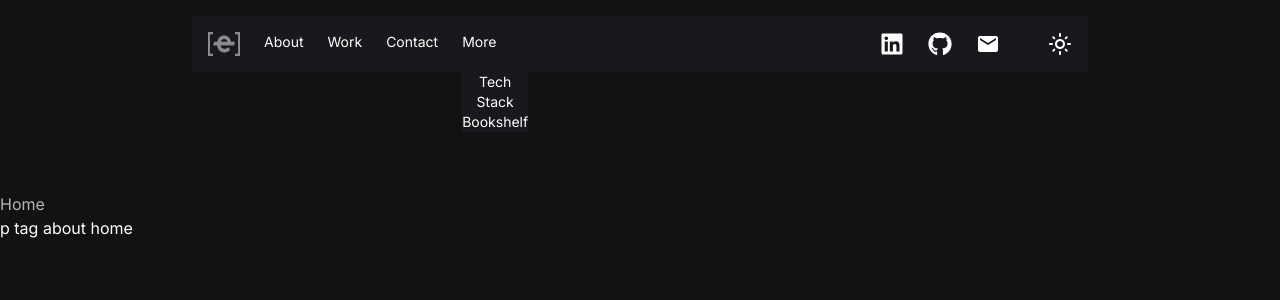
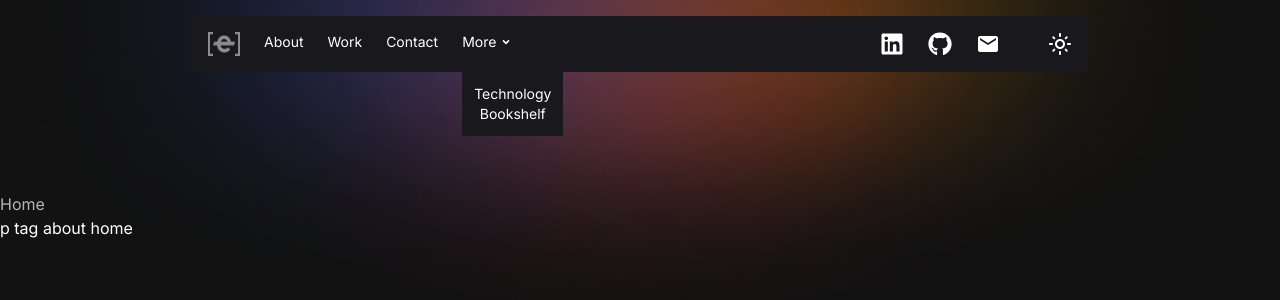
Before and after one commit to ebmalabuyo/ebmcodes, a Next.js app: page / in a window 1280 px wide. Shown: the top 300 px of the page. Built offline with nearby package versions, Linux system fonts and the light colour scheme.

Commit message:
adding background image

```diff
--- a/app/layout.tsx
+++ b/app/layout.tsx
@@ -20,9 +20,10 @@ export default function RootLayout({
 }: Readonly<{
   children: React.ReactNode;
 }>) {
+
   return (
     <html lang="en" suppressHydrationWarning>
-      <body className={inter.className}>
+      <body className={inter.className + " " + "bg-[url('../public/Background.png')] w-full bg-cover bg-no-repeat"} >
         <Providers>
         <Navigation/>
         {children}
--- a/components/Navigation.tsx
+++ b/components/Navigation.tsx
@@ -8,6 +8,7 @@ import Logo from './clientComponents/Logo'
 import { FaLinkedin } from "react-icons/fa";
 import { FaGithub } from "react-icons/fa";
 import { MdEmail } from "react-icons/md";
+import { RiArrowDropDownLine } from "react-icons/ri";
 
 
 type NavLink = {
@@ -49,7 +50,7 @@ const links = [
     page: "",
     sublinks: [
       {
-        title: "Tech Stack",
+        title: "Technology",
         page: "/Techstack"
       },
       {
@@ -69,10 +70,13 @@ function Sublinker({item} : {item: NavLink}) {
         {
         item.sublinks ?
         <div className='relative'>
-          <li >
+          <div className='flex'>
+          <li>
           {item.title}
           </li>
-          <ul className='absolute mt-5 dark:bg-[#18181D] bg-slate-50 '>
+          <RiArrowDropDownLine size={20}/>
+          </div>
+          <ul className={`absolute mt-5 dark:bg-[#18181D] bg-slate-100 p-3 text-sm flex-col gap-3 -z-10 `}>
                 {
                 item.sublinks.map((each : any) => {
                   return <li className='text-center' key={each.title}><Link href={each.page}>{each.title}</Link></li>
@@ -99,7 +103,6 @@ export default function Navigation() {
           {links.map((each) => {
 
             return <div key={each.title}><Sublinker item={each}/></div>
-
           }
             )
               }
--- /dev/null
+++ b/components/clientComponents/DropdownLink.tsx
@@ -0,0 +1,37 @@
+'use client'
+import React from 'react'
+import { useState } from 'react'
+import { RiArrowDropDownLine } from "react-icons/ri";
+import Link from 'next/link';
+
+type DropNavLink = {
+    title: string,
+    page: string,
+    sublinks: NavLink[],
+  }
+  type NavLink = {
+    title: string,
+    page: string,
+    sublinks?: NavLink[],
+  }
+
+export default function DropdownLink({item} : {item: DropNavLink} ) {
+    const [toggle, setToggle] = useState(false)
+  return (
+    <div className='relative'>
+          <div className='flex'>
+          <li>
+          {item.title}
+          </li>
+          <RiArrowDropDownLine size={20}/>
+          </div>
+          <ul className={`absolute mt-5 dark:bg-[#18181D] bg-slate-100 p-3 text-sm flex-col gap-3 -z-10 `}>
+                {
+                item.sublinks.map((each : any) => {
+                  return <li className='text-center' key={each.title}><Link href={each.page}>{each.title}</Link></li>
+                })
+                }
+          </ul>
+      </div>
+  )
+}
--- a/tailwind.config.ts
+++ b/tailwind.config.ts
@@ -16,6 +16,7 @@ const config: Config = {
         "gradient-radial": "radial-gradient(var(--tw-gradient-stops))",
         "gradient-conic":
           "conic-gradient(from 180deg at 50% 50%, var(--tw-gradient-stops))",
+          "background-gradient" : "url(public/Background.png)"
       },
     },
   },
```
Also changed, not shown: public/Background.png (added).
